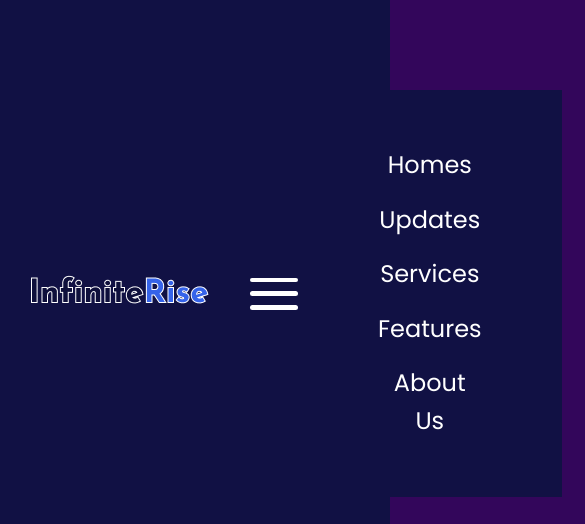
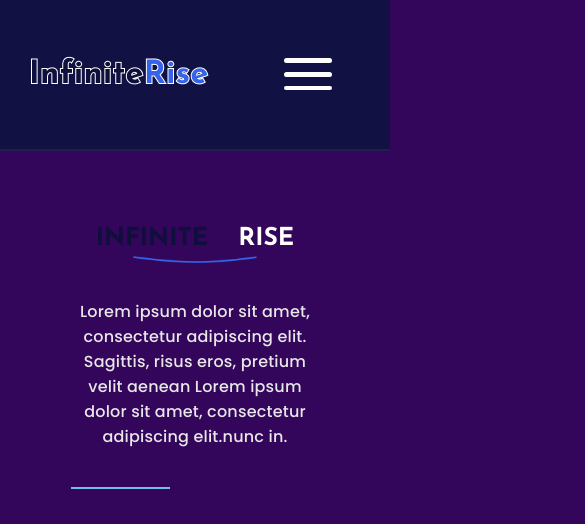
Before and after one commit to anantiikenna/CompanyLandingPage, a plain HTML site: page index.html in a window 390 px wide. Shown: the top 524 px of the page, 585 px wide, since content can reach past the window. Drawn offline with Linux system fonts and the light colour scheme.

Commit message:
Made Changes2

```diff
--- a/resources/css/style.css
+++ b/resources/css/style.css
@@ -100,8 +100,12 @@ nav a:active,nav a:hover{
 
   header nav ul{
     clear: right;
-    margin: 2rem auto;
-
+    margin: 0 auto;
+    position: absolute;
+    width:100%;
+    height:auto;
+    top: 15%;
+    left: -100%;
     display: flex;
     flex-direction: column;
     justify-content: space-between;
```
